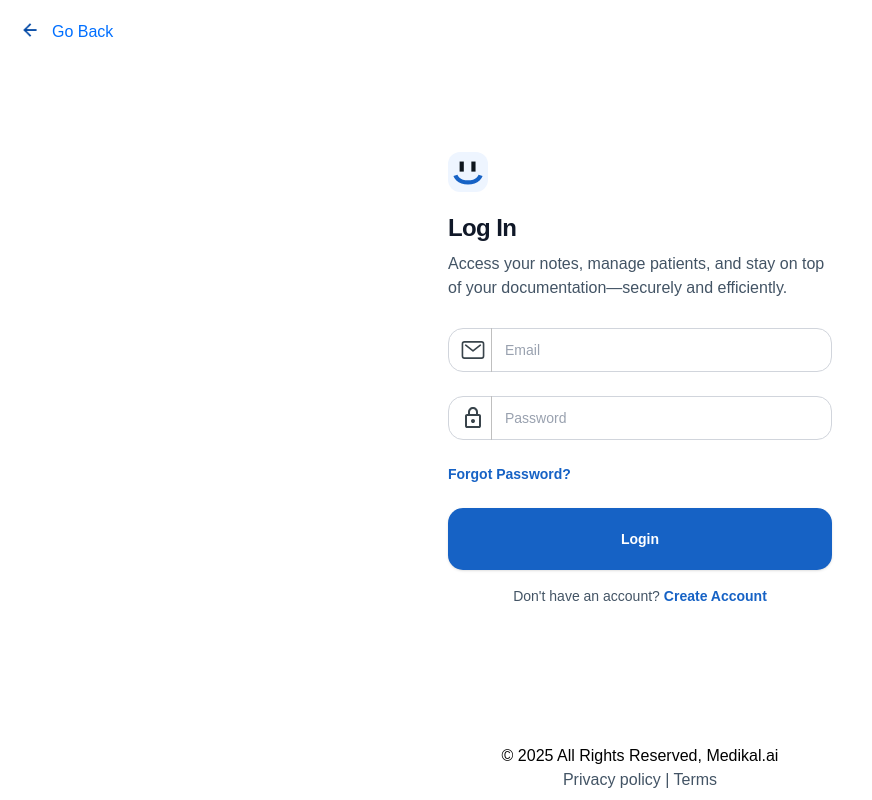
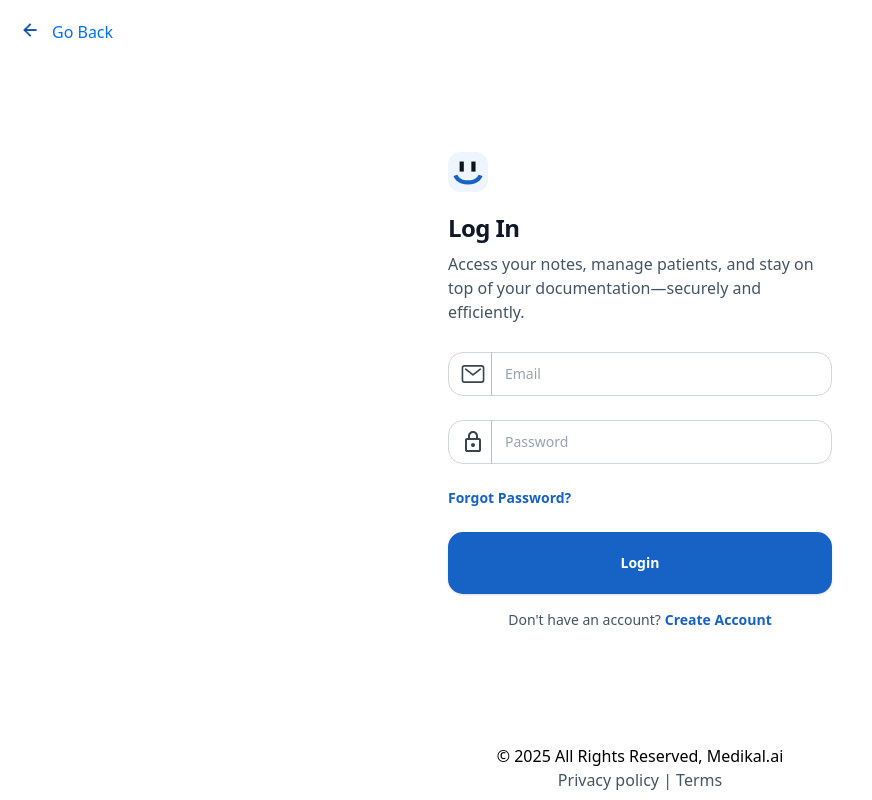
Before and after one commit to prafullvyas272/react-design-repo, a React (Vite) app: page / in a window 1280 px wide. Shown: the whole page, without its empty margins (0-872 px from the left). Built offline with nearby package versions, Linux system fonts and the light colour scheme; a web font is replaced by a local one.

Commit message:
removed sansserif default font

```diff
--- a/src/index.css
+++ b/src/index.css
@@ -10,7 +10,7 @@
 
 body {
   margin: 0;
-  font-family: 'Aspekta', sans-serif;
+  font-family: 'Aspekta',;
 
 }
 
```
